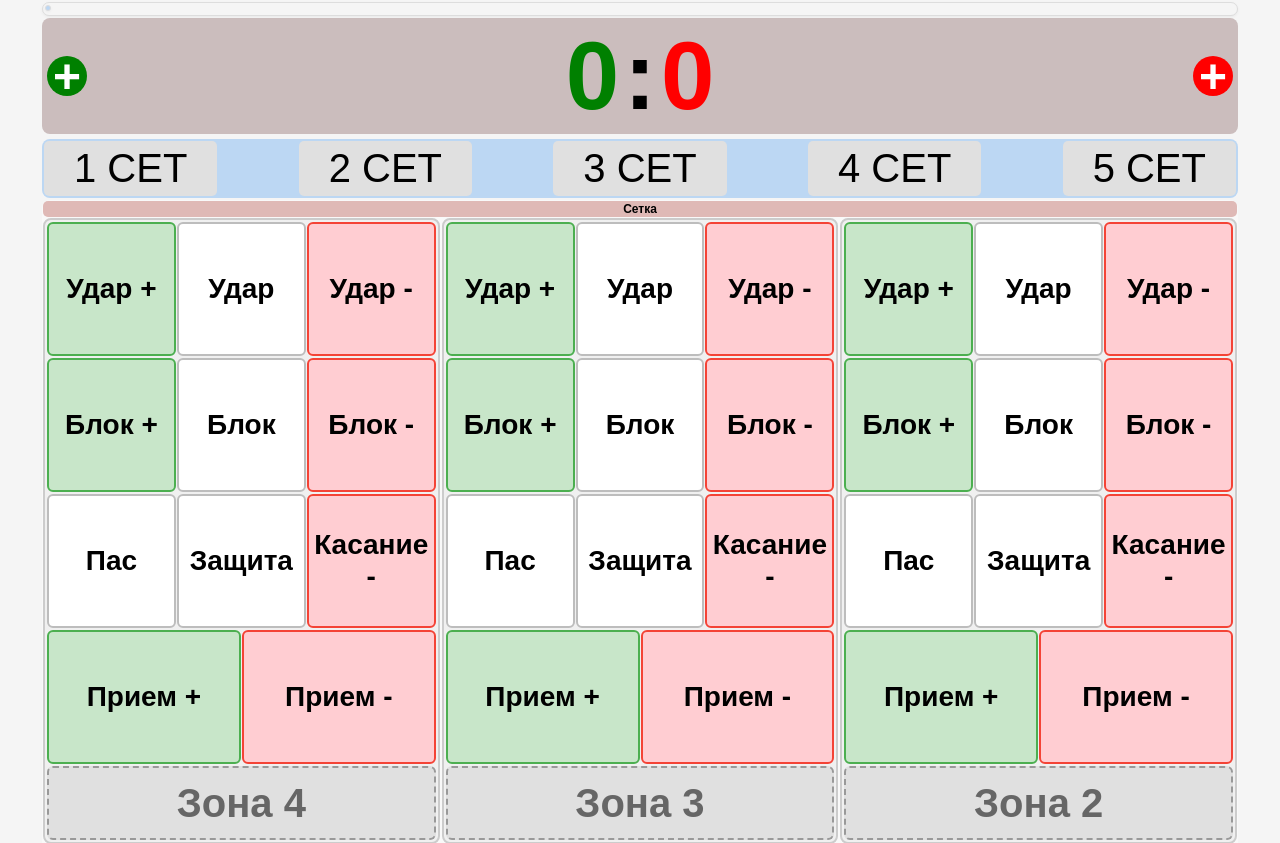
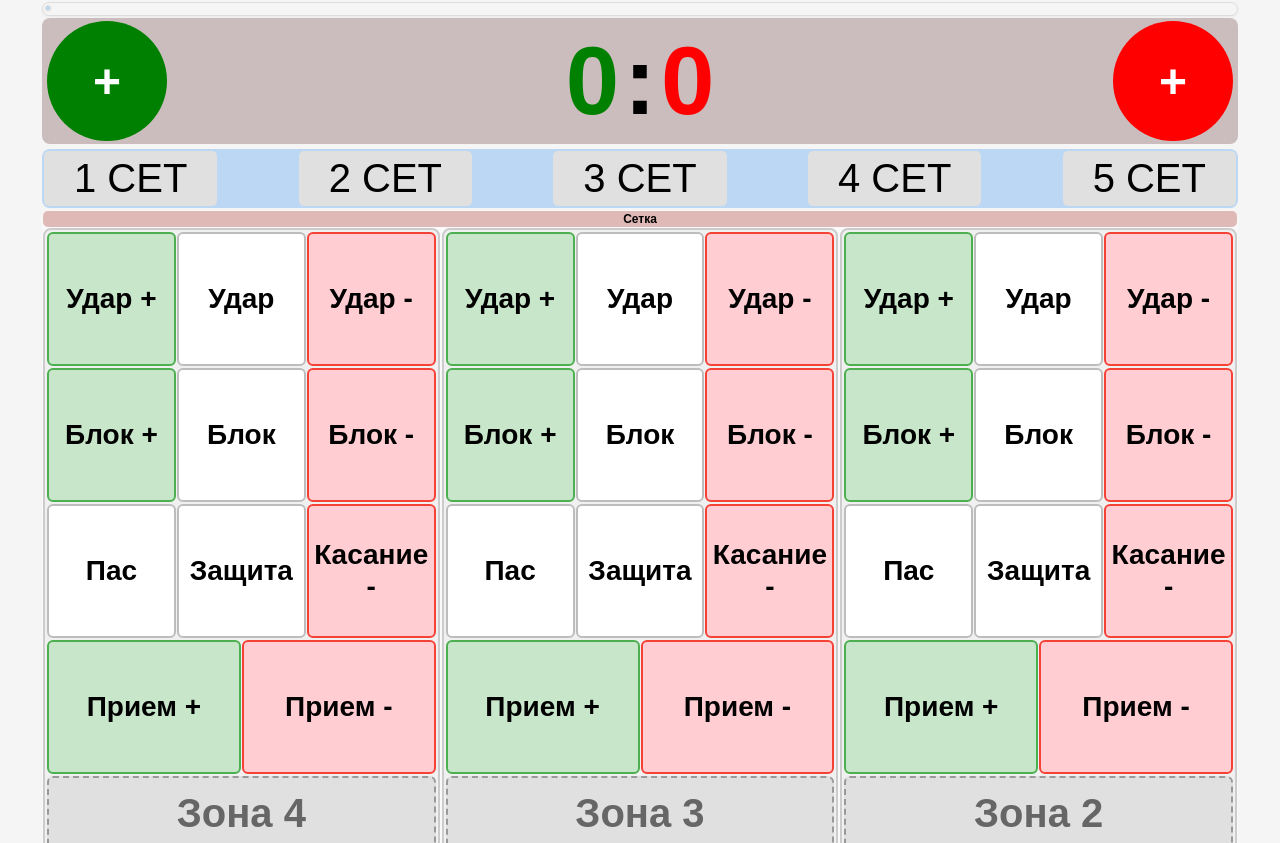
Before and after one commit to lxlermit/voleyball_stats, a Flask app: template templates/placement.html in a window 1280 px wide. Shown: the top 843 px of the page. Run offline with Flask 3, Linux system fonts and the light colour scheme; the template is opened without the code that fills it, so the values that code supplies are empty.

Commit message:
krwasota2

```diff
--- a/static/css/placement.css
+++ b/static/css/placement.css
@@ -80,8 +80,8 @@
 }
 
 .point-button {
-    width: 40px;
-    height: 40px;
+    width: 120px;
+    height: 120px;
     border-radius: 50%;
     display: flex;
     align-items: center;
```
